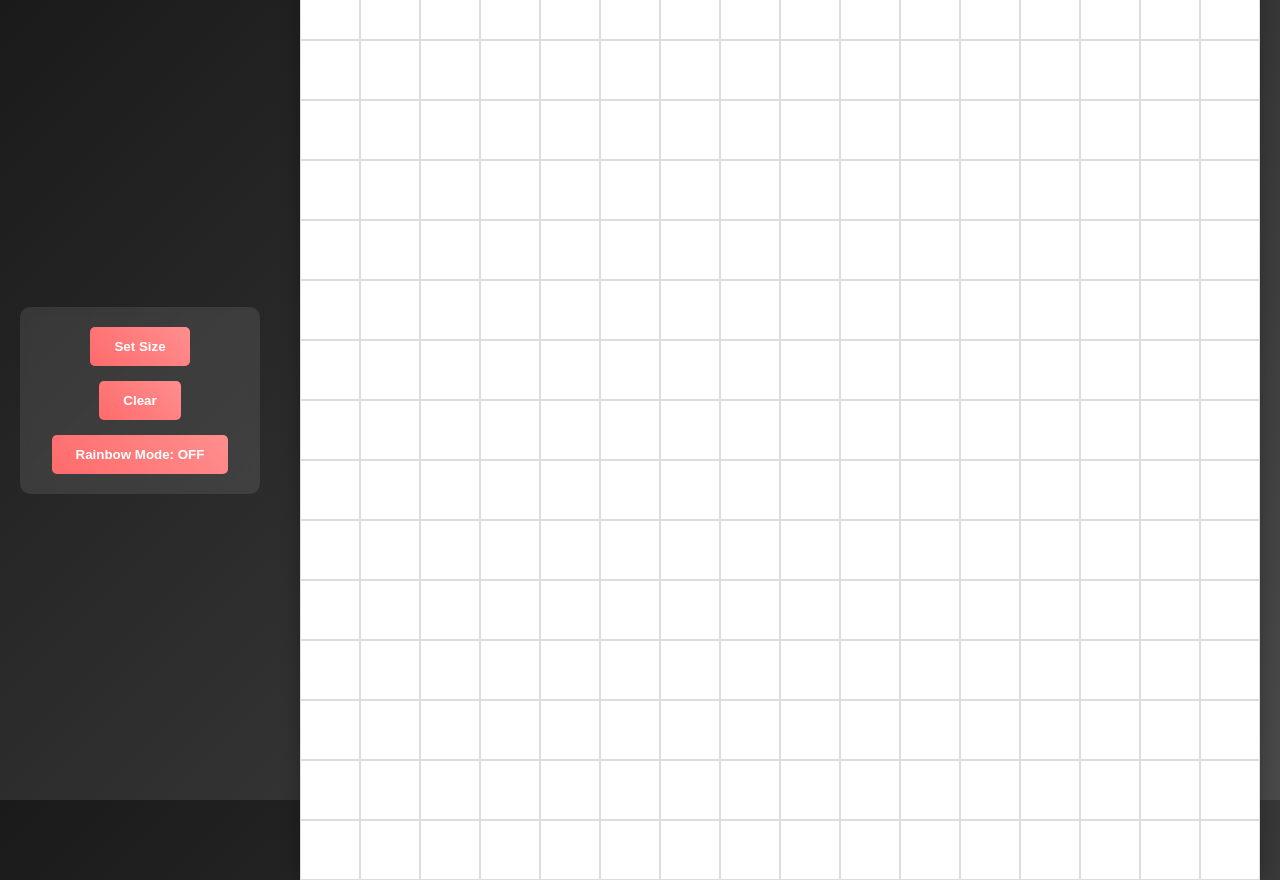
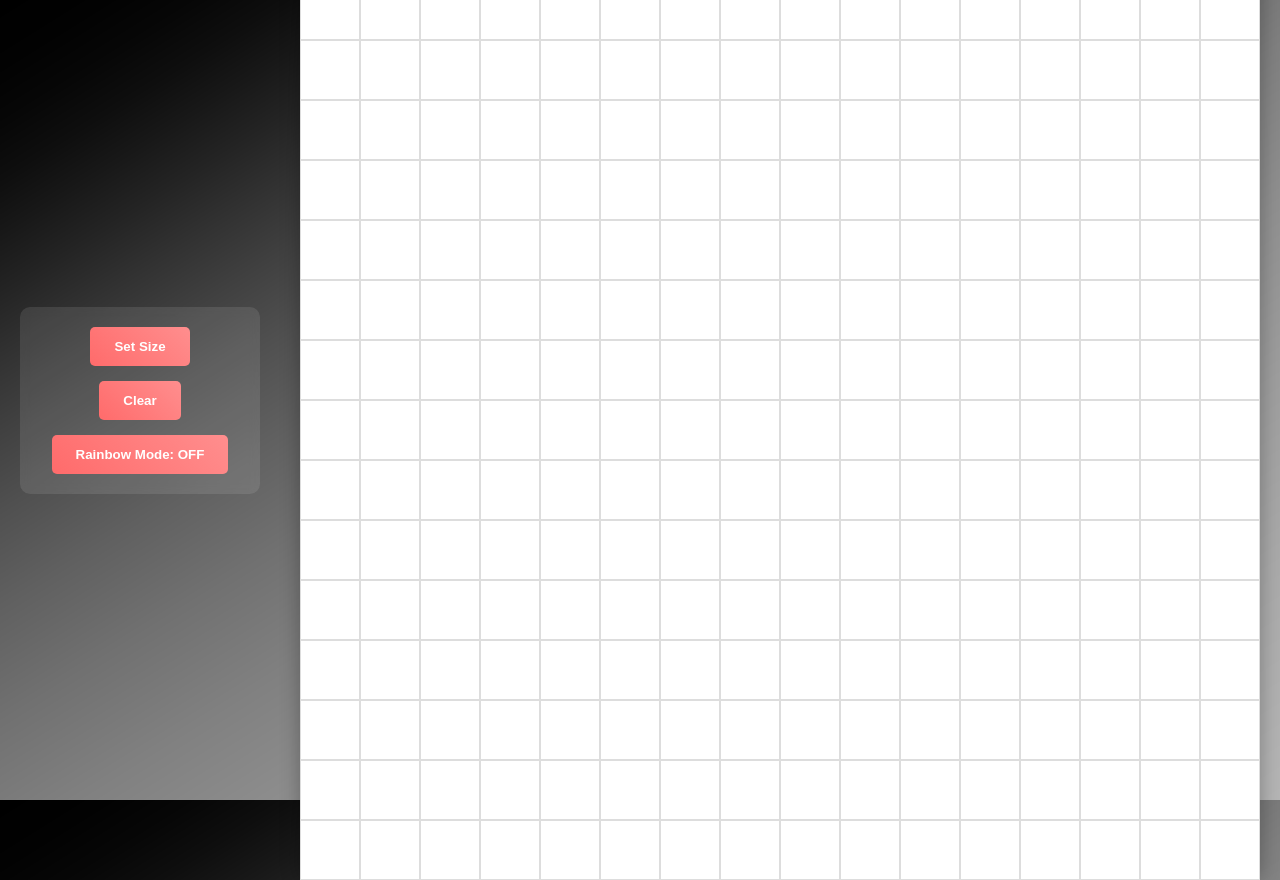
Before and after one commit to RedViperPT/Odin_Etch-a-Sketch, a plain HTML site: page index.html in a window 1280 px wide. Drawn offline with Linux system fonts and the light colour scheme.

Commit message:
Update background gradient in styles.css for improved visual aesthetics

```diff
--- a/styles.css
+++ b/styles.css
@@ -4,9 +4,26 @@ body {
     align-items: center;
     height: 100vh;
     margin: 0;
-    background: linear-gradient(135deg, #1a1a1a, #4a4a4a);
+    background-image: linear-gradient(to bottom right,
+        hsl(0, 0%, 0%) 0%,
+        hsla(0, 0%, 0%, 0.993) 4%,
+        hsla(0, 0%, 0%, 0.974) 7.7%,
+        hsla(0, 0%, 0%, 0.945) 11.2%,
+        hsla(0, 0%, 0%, 0.905) 14.7%,
+        hsla(0, 0%, 0%, 0.859) 18.4%,
+        hsla(0, 0%, 0%, 0.805) 22.4%,
+        hsla(0, 0%, 0%, 0.747) 26.9%,
+        hsla(0, 0%, 0%, 0.686) 32%,
+        hsla(0, 0%, 0%, 0.623) 38%,
+        hsla(0, 0%, 0%, 0.559) 45%,
+        hsla(0, 0%, 0%, 0.497) 53%,
+        hsla(0, 0%, 0%, 0.437) 62.4%,
+        hsla(0, 0%, 0%, 0.382) 73.3%,
+        hsla(0, 0%, 0%, 0.332) 85.7%,
+        hsla(0, 0%, 0%, 0.29) 100%);
     font-family: 'Arial', sans-serif;
 }
+
 
 .container {
     width: 960px;
```
